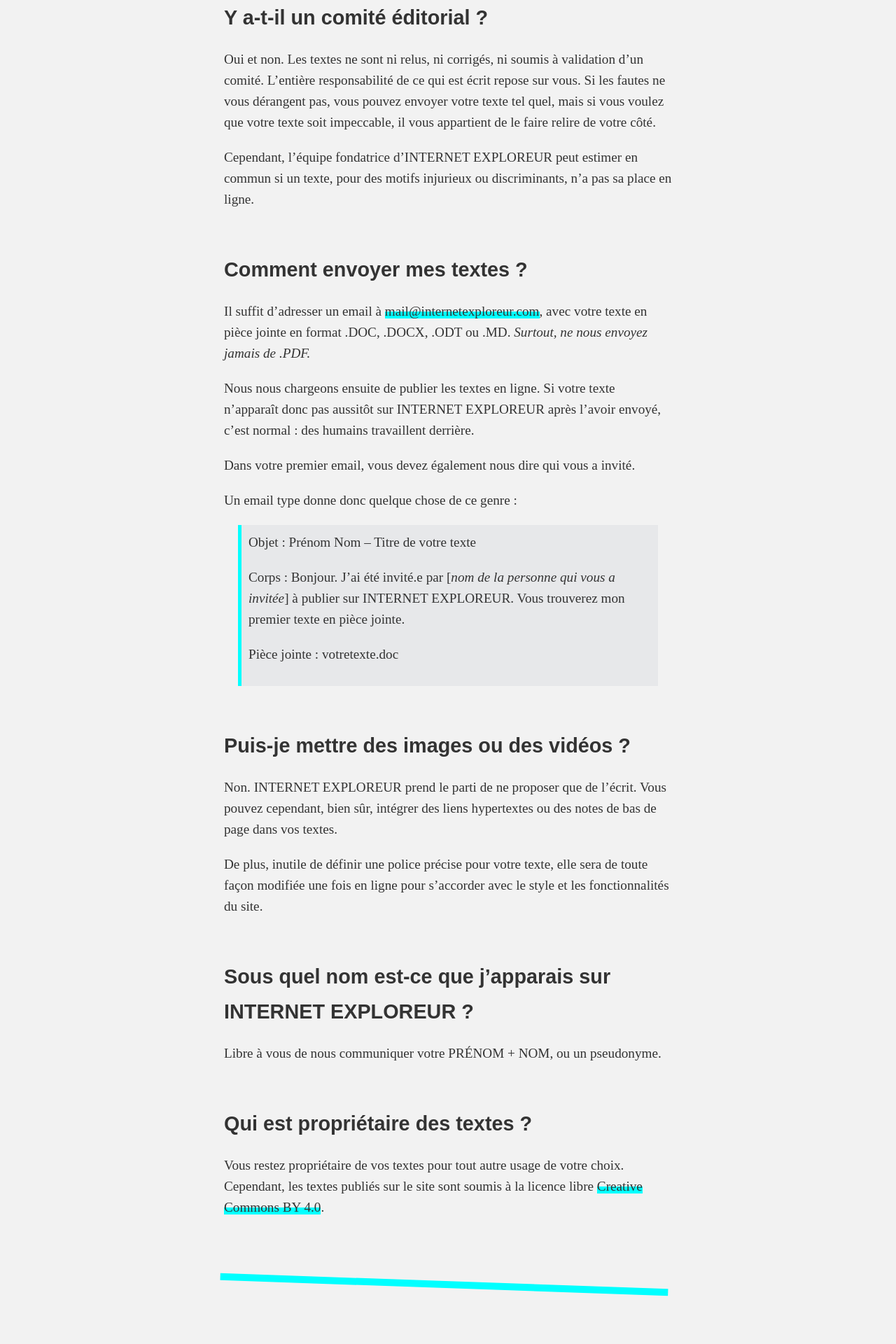
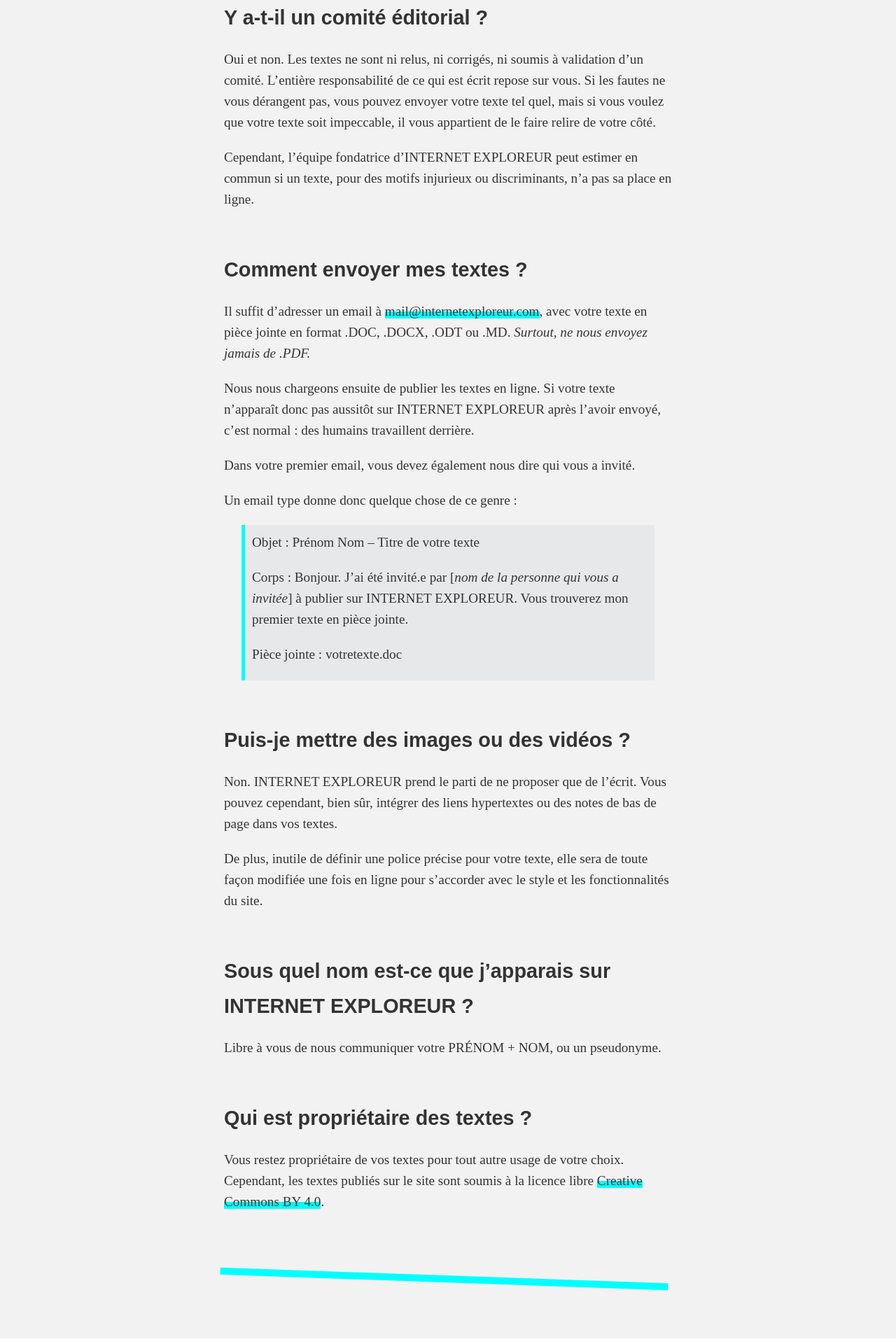
Before and after one commit to PQuod/Maipo, a Jekyll site: the page built from faq.md, in a window 1280 px wide. Shown: the part 1669-3589 px from the top of the page at 70% size. Built offline with Jekyll 4.4.1, drawn with Linux system fonts in a browser that asks for light colours.

Commit message:
Update _base.scss

```diff
--- a/_sass/minima/_base.scss
+++ b/_sass/minima/_base.scss
@@ -92,13 +92,12 @@ li{
 list-style-type: none;
 }
 
-
 blockquote{
-  margin-right:20px;
-  margin-left:20px;
+  margin-right:25px;
+  margin-left:25px;
   border-width:2px;
   background:var(--cite-color);
-  padding:10px;
+  padding:10px 10px 2px 10px;
   border-left-width:5px;
   border-left-style:solid;
   border-left-color:var(--custom-color);
```
